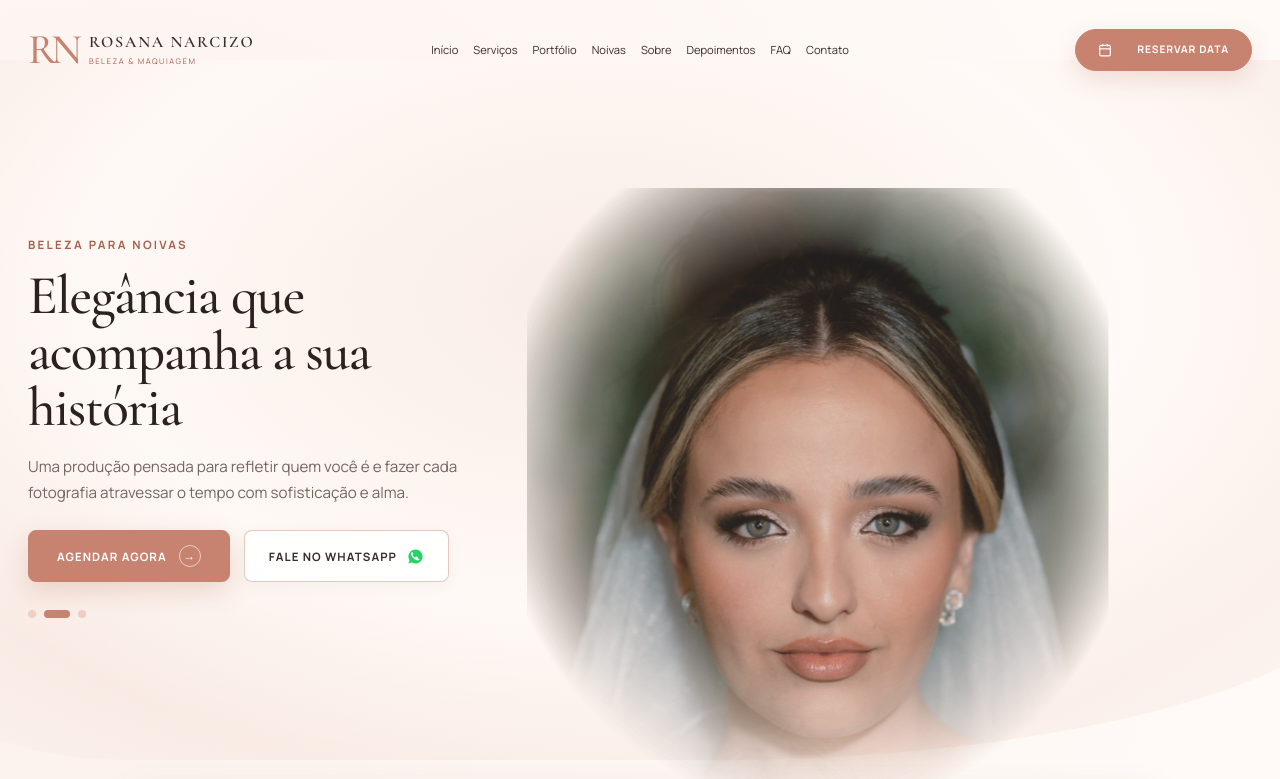
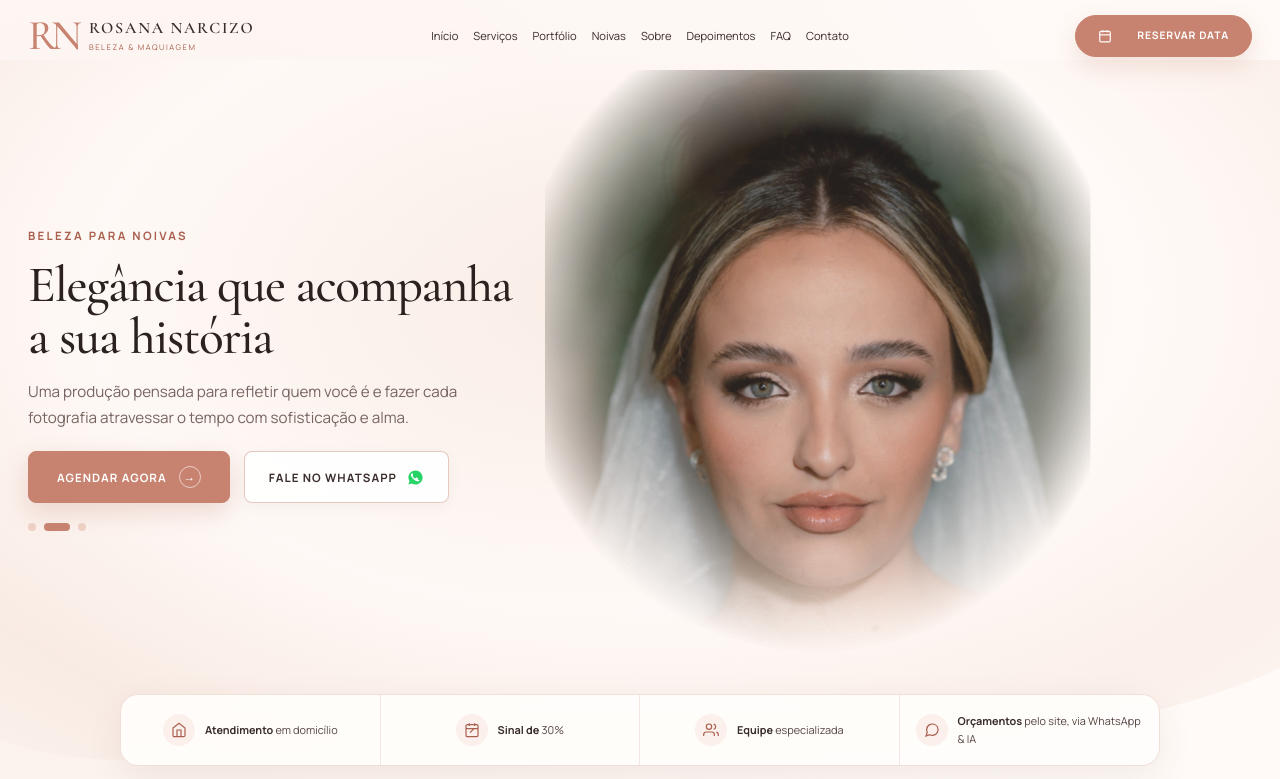
Before and after one commit to eudavizinps/Projeto-Rosana-Narcizo, an Angular app: page / in a window 1280 px wide. Shown: the top 779 px of the page. Built offline with nearby package versions, Linux system fonts and the light colour scheme.

Commit message:
fix(hero): ajustar hero à altura da janela

```diff
--- a/src/styles.scss
+++ b/src/styles.scss
@@ -757,21 +757,28 @@ main { display: block; overflow: visible; }
   }
 }
 
-/* Hero adaptável à altura da janela (notebooks, zoom 125%/150%, telas baixas) */
+/* O topo inteiro acompanha a altura útil da janela, inclusive com zoom do navegador. */
 @media (min-width: 1100px) {
-  .hero { --hero-h: clamp(540px, calc(100svh - 150px), 704px); min-height: calc(var(--hero-h) + 145px); padding: 100px 0 30px; }
-  .hero-shell { min-height: var(--hero-h); }
-  .hero-image-stage { inset: 90px 0 auto; height: var(--hero-h); }
+  .site-header { height: clamp(68px, 9svh, 88px); }
+  .site-header.is-scrolled { height: 68px; }
+  .hero {
+    --hero-h: clamp(390px, calc(100svh - 190px), 690px);
+    min-height: 100svh;
+    padding: clamp(68px, 9svh, 88px) 0 18px;
+  }
+  .hero-shell { min-height: var(--hero-h); grid-template-columns: minmax(0, 500px) 1fr; }
+  .hero-image-stage { inset: 0; height: var(--hero-h); }
   .hero-image { height: 100%; margin-left: calc(var(--hero-h) * -0.4445); }
-  .hero-copy h1 { font-size: clamp(2.7rem, min(4.3vw, 9.5svh), 4.75rem); margin-bottom: 18px; }
-  .hero-copy > p { margin-bottom: 24px; }
+  .hero-copy h1 { font-size: clamp(2.6rem, min(4vw, 8svh), 4.25rem); margin-bottom: 16px; }
+  .hero-copy > p { margin-bottom: 20px; }
+  .hero-indicators { margin-top: 20px; }
+  .trust-strip { margin-top: 12px; }
 }
 @media (min-width: 1100px) and (max-height: 700px) {
-  .hero-copy > p { font-size: 0.9rem; line-height: 1.6; }
-  .hero-indicators { margin-top: 18px; }
+  .hero-copy { padding-block: 8px; }
+  .hero-copy h1 { line-height: 1; }
+  .hero-copy > p { font-size: 0.88rem; line-height: 1.5; }
+  .hero-actions .button { min-height: 46px; padding-inline: 18px; }
+  .trust-strip { min-height: 62px; }
+  .trust-item { padding-block: 10px; }
 }
-
-@media (min-width: 1100px) {
-  .hero { --hero-h: clamp(500px, calc(100svh - 150px), 704px); }
-  .hero-shell { grid-template-columns: minmax(400px, 500px) 1fr; }
-}
```
